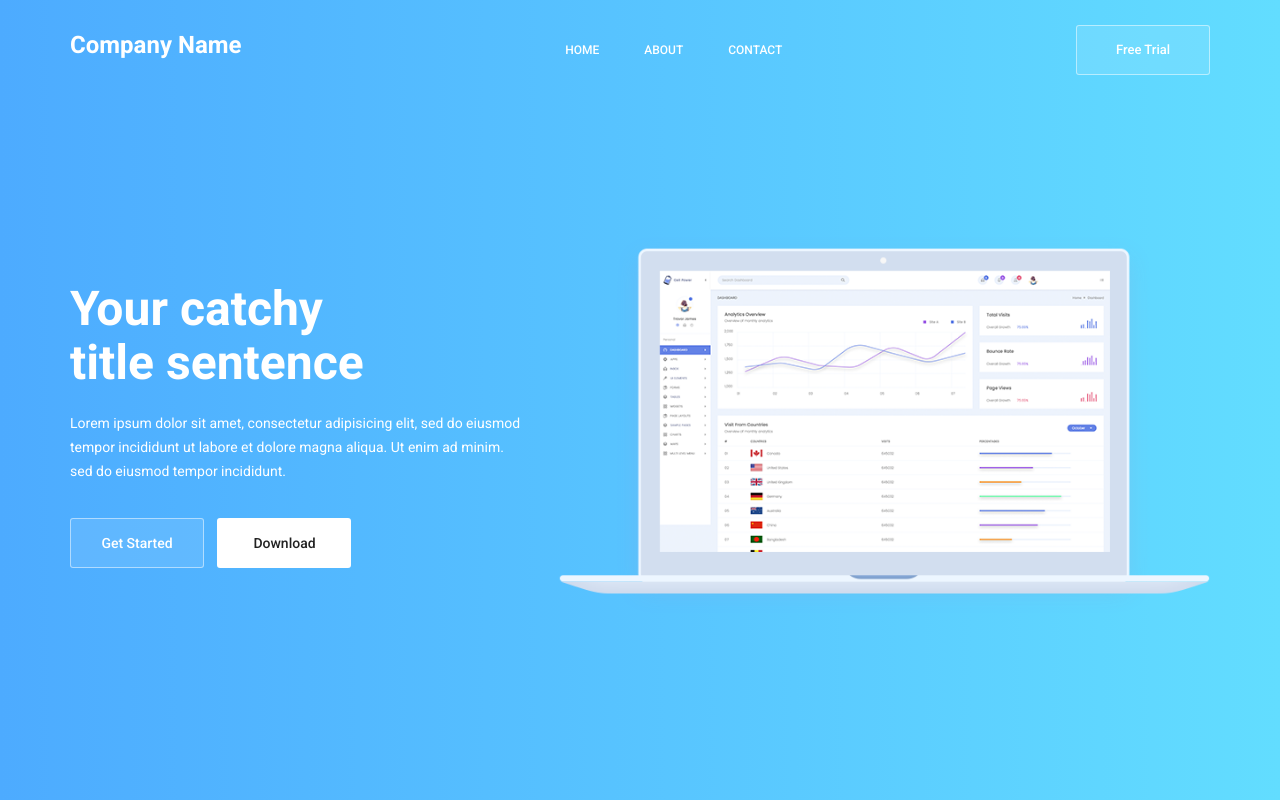
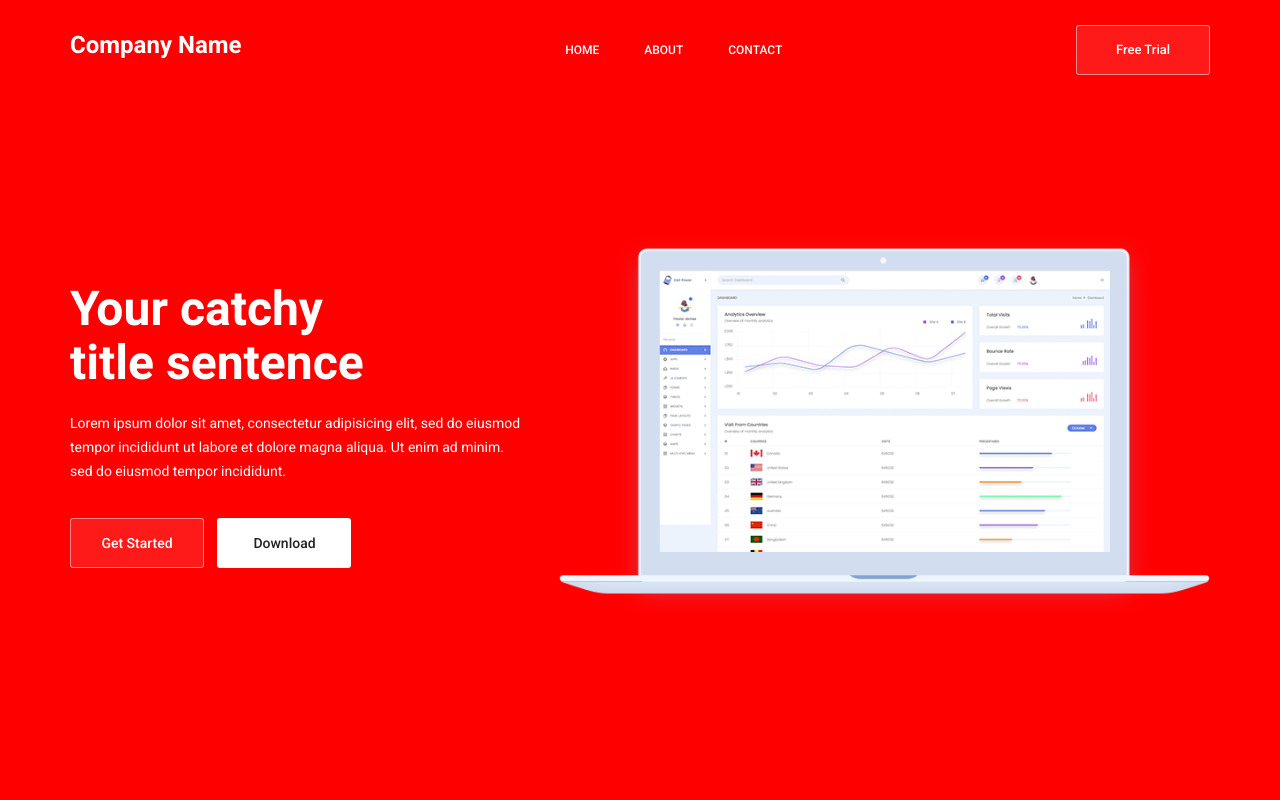
Before and after one commit to HackEmoryGroup/HackATLWorkshop1, a plain HTML site: page index.html in a window 1280 px wide. Shown: the top 800 px of the page. Drawn offline with Linux system fonts and the light colour scheme; some packages are replaced by stand-ins of ours.

Commit message:
updated css

```diff
--- a/css/NewCSS.css
+++ b/css/NewCSS.css
@@ -2,7 +2,21 @@
 
 /* Change the styles of the main logo */
 .main-logo{
-	/* Uncomment to change the color of the text */
+	/* Change the color of the text */
 	color: #fff;
 
 }
+
+/* Change the background color of the first section */
+.banner_inner{
+	background-color: #f00;
+}
+
+/* Change the background color of the first section */
+.main_menu{
+	background: #f00;
+}
+
+.header_area.navbar_fixed .main_menu{
+	background: #f00;
+}
```
